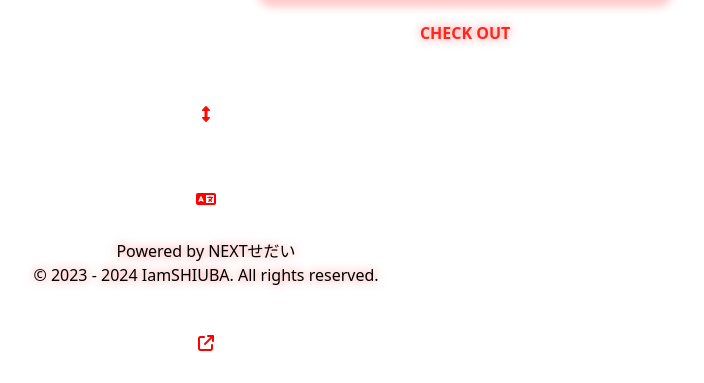
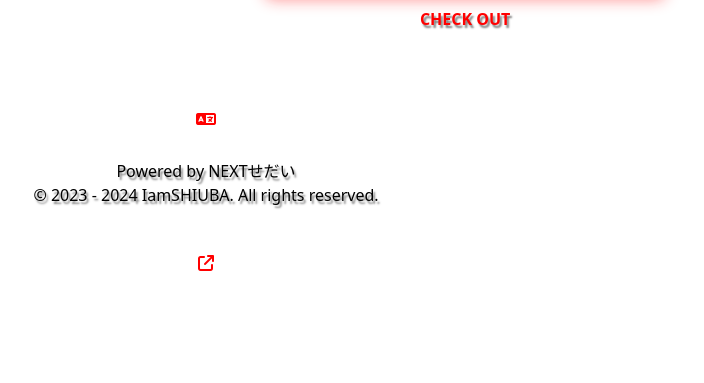
Before and after one commit to iamshiuba/ishiubadj, a Django app: page /news/ in a window 1280 px wide. Shown: the part 471-854 px from the top of the page, without its empty margins (434-1138 px from the left). After the commit the page ends 742 px from the top, so only its background shows below. Run offline with Django 5.2, Linux system fonts and the light colour scheme; some libraries are stand-ins or nearby versions.

Commit message:
Update ishiubadj 2024.11.17

```diff
--- a/home/templates/home/index.html
+++ b/home/templates/home/index.html
@@ -13,6 +13,10 @@
       integrity="sha512-Kc323vGBEqzTmouAECnVceyQqyqdsSiqLQISBL29aUW4U/M7pSPA/gEUZQqv1cwx4OnYxTxve5UMg5GT6L4JJg=="
       crossorigin="anonymous"
       referrerpolicy="no-referrer"
+    />
+    <link
+      rel="stylesheet"
+      href="https://cdn.jsdelivr.net/gh/lipis/flag-icons@7.2.3/css/flag-icons.min.css"
     />
   </head>
   <body>
--- a/mywebsite/settings.py
+++ b/mywebsite/settings.py
@@ -65,7 +65,7 @@ TEMPLATES = [
     {
         'BACKEND': 'django.template.backends.django.DjangoTemplates',
         'DIRS': [
-            os.path.join(BASE_DIR, 'partials/templates'), # Add this line
+            os.path.join(BASE_DIR, 'partials/templates'),
             os.path.join(BASE_DIR, 'templates'),
             ],
         'APP_DIRS': True,
--- a/news/templates/news/news.html
+++ b/news/templates/news/news.html
@@ -18,13 +18,8 @@
   <body>
     {% include 'partials/header.html' %}
     <main>
-      <div
-        class="row"
-        style="padding: 0.5rem; justify-content: center; align-items: center"
-      >
-        <div id="news">
-          <h1 data-translate="newsTitle">News</h1>
-        </div>
+      <div class="row">
+        <h1 data-translate="newsTitle">News</h1>
         <div class="col-auto">
           <blockquote class="twitter-tweet" data-theme="dark">
             <p lang="en" dir="ltr">
@@ -38,8 +33,9 @@
             >
           </blockquote>
         </div>
-        <div class="col-6">
-          <iframe
+        <div id="news" class="col-auto">
+          <div class="video-links">
+            <iframe
             width="400px"
             height="215px"
             src="https://www.youtube.com/embed/BzOLHaR-GEs"
@@ -48,14 +44,13 @@
             allow="accelerometer; autoplay; clipboard-write; encrypted-media; gyroscope; picture-in-picture; web-share"
             allowfullscreen
           ></iframe>
-          <div class="video-links">
             <a
               rel="noopener"
               target="_blank"
               href="https://www.youtube.com/@iamshiuba/community"
-              class="video-links"
-              ><strong>CHECK OUT</strong></a
             >
+              <strong>CHECK OUT</strong>
+            </a>
           </div>
         </div>
       </div>
--- a/partials/templates/partials/footer.html
+++ b/partials/templates/partials/footer.html
@@ -1,19 +1,5 @@
-{% load static %}
 <footer>
-  <button
-    id="down"
-    class="btn btn-black w-100"
-    type="button"
-    data-bs-toggle="collapse"
-    data-bs-target="#downCollapse"
-    aria-label="Toggle Footer"
-    aria-expanded="false"
-    aria-controls="downCollapse"
-  >
-    <span class="fa-solid fa-up-down"></span>
-  </button>
   <div class="container">
-    <div class="collapse show" id="downCollapse">
     <div class="row-cols-auto p-3">
       <button
         id="langselect"
@@ -41,7 +27,7 @@
           for="btnradio1"
           onclick="setLanguage('en')"
         >
-            🇺🇸 en-US
+          <span class="fi fi-us"></span>
         </label>
         <input
           type="radio"
@@ -56,7 +42,7 @@
           for="btnradio2"
           onclick="setLanguage('br')"
         >
-            🇧🇷 pt-BR
+          <span class="fi fi-br"></span>
         </label>
         <input
           type="radio"
@@ -71,7 +57,7 @@
           for="btnradio3"
           onclick="setLanguage('jp')"
         >
-            🇯🇵 日本語
+          <span class="fi fi-jp"></span>
         </label>
       </div>
     </div>
@@ -135,5 +121,4 @@
       </div>
     </div>
   </div>
-  </div>
 </footer>
--- a/static/css/main.css
+++ b/static/css/main.css
@@ -1,19 +1,17 @@
-/* Light Theme */
 :root {
     --bg-color: #ffffff;
     --text-color: #000000;
-    --shadow-color: #ff000088;
-    --box-shadow: #ff11113a;
+    --shadow-color: #00000080;
+    --shadow-color-dark: #ffffff25;
+    --box-shadow: #ff11117c;
     --bg-primary: red;
-    --bg-secondary: #ff6600;
+    --bg-secondary: #ff8d23;
 }
 
-/* Dark Theme */
 body.dark {
     --bg-color: #000000;
     --text-color: #ffffff;
 }
-
 
 * {
     margin: 0;
@@ -26,7 +24,7 @@ body {
     color: var(--text-color);
 }
 
-#down, button {
+button {
     transition: all 0.3s ease;
 }
 
@@ -38,8 +36,8 @@ i {
 }
 
 i:hover {
-    background-color: var(--text-color);
-    color: var(--bg-secondary);
+    background-color: var(--bg-secondary);
+    color: var(--bg-primary);
 }
 
 a {
@@ -50,18 +48,6 @@ a {
 .link {
     animation: fadeIn 5s ease-in-out;
 }
-
-#down {
-    margin: 0;
-    color: #ff0800;
-    padding: 2rem;
-}
-
-#down:hover {
-    background-color: var(--bg-color);
-    color: var(--text-color);
-}
-
 
 #main p.lead {
     font-size: 1.5rem;
@@ -77,13 +63,18 @@ a {
     text-align: center;
 }
 
-body, h1, h2, h3, h4, h5, p, a {
-    text-shadow: 0px 0px 10px var(--shadow-color);
+body h1, h2, h3, h4, h5, p, a {
+    text-shadow: 2px 3px 2px var(--shadow-color);
+    text-align: center;
+}
+
+body.dark h1, body.dark h2, body.dark h3, body.dark h4, body.dark h5, body.dark p, body.dark a {
+    text-shadow: 2px 3px 2px var(--shadow-color-dark);
     text-align: center;
 }
 
 h1 {
-    color: #ff0800;
+    color: var(--bg-primary);
     font-size: 4rem;
 }
 
@@ -92,7 +83,7 @@ h1, .display-1, .display-2, .display-3 {
 }
 
 h2, h3, h4 {
-    color: var(--text-color);
+    color: var(--bg-secondary);
     font-size: 2rem;
 }
 
@@ -110,7 +101,7 @@ iframe {
     max-width: auto;
     margin: auto;
     border-radius: 8px;
-    box-shadow: 0px 0px 8px 8px var(--box-shadow);
+    box-shadow: 0px 0px 1rem var(--box-shadow);
 }
 
 button {
@@ -121,19 +112,40 @@ button {
 }
 
 label.btn:hover {
-    background-color: var(--bg-primary) !important;
+    border-color: var(--text-color) !important;
+    color: var(--text-color) !important;
 }
 
 label {
-    margin-top: 1rem;
+    padding: 1rem;
+}
+
+footer {
+    display: flex;
+    flex-direction: column;
+}
+
+footer .container {
+    display: flex;
+    flex-direction: column;
+    padding: 1rem;
 }
 
 #youtube, .video-links {
     text-align: center;
 }
 
+.row {
+    display: flex;
+    flex-direction: row;
+    justify-content: center;
+    align-items: center;
+}
+
 .video-links {
-    padding: 1rem;
+    display: flex;
+    flex-direction: column;
+    padding: 0.5rem;
     font-size: 1rem;
     font-weight: bold;
 }
@@ -142,7 +154,7 @@ label {
     margin-bottom: 1rem;
     padding: 0.5rem;
     border-radius: 1rem;
-    color: #ff261d;
+    color: var(--bg-primary);
     transition: color, border 0.3s ease;
 }
 
@@ -183,11 +195,6 @@ label {
 
 .topnav .icon {
     display: none;
-}
-
-
-.navbar-brand img {
-    width: 100px;
 }
 
 .display-1, .display-2, .display-3 {
@@ -260,18 +267,23 @@ label {
 }
 
 @media (max-width: 600px) {
-
     header .container {
         flex-direction: column;
         align-items: center;
     }
 
+    #videoContainer, #news {
+        flex-direction: column;
+    }
+
     main iframe {
+
         max-width: fit-content;
     }
 
     footer .container {
         flex-direction: column;
+        align-items: center;
     }
 }
 
@@ -282,13 +294,15 @@ label {
 
     .topnav a.icon {
         float: right;
-        display: block;
+        display: flex;
     }
 }
 
 @media screen and (max-width: 600px) {
     .topnav.responsive {
-        display: block;
+        display: flex;
+        flex-direction: column;
+        align-items: center;
         position: relative;
     }
 
--- a/videos/templates/videos/videos.html
+++ b/videos/templates/videos/videos.html
@@ -14,6 +14,10 @@
       crossorigin="anonymous"
       referrerpolicy="no-referrer"
     />
+    <link
+    rel="stylesheet"
+    href="https://cdn.jsdelivr.net/gh/lipis/flag-icons@7.2.3/css/flag-icons.min.css"
+  />
   </head>
   <body>
     {% include 'partials/header.html' %}
```
Also changed, not shown: 1 other file. Lines whose indentation alone changed are shown as unchanged.
